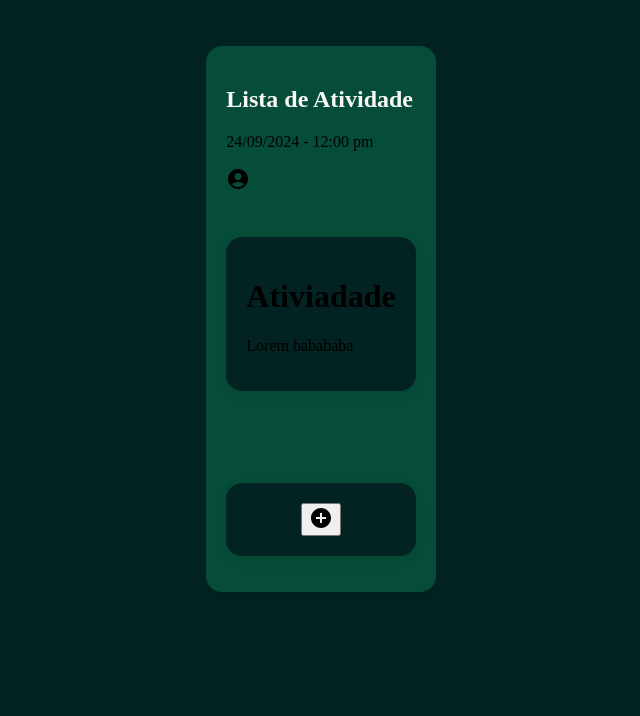
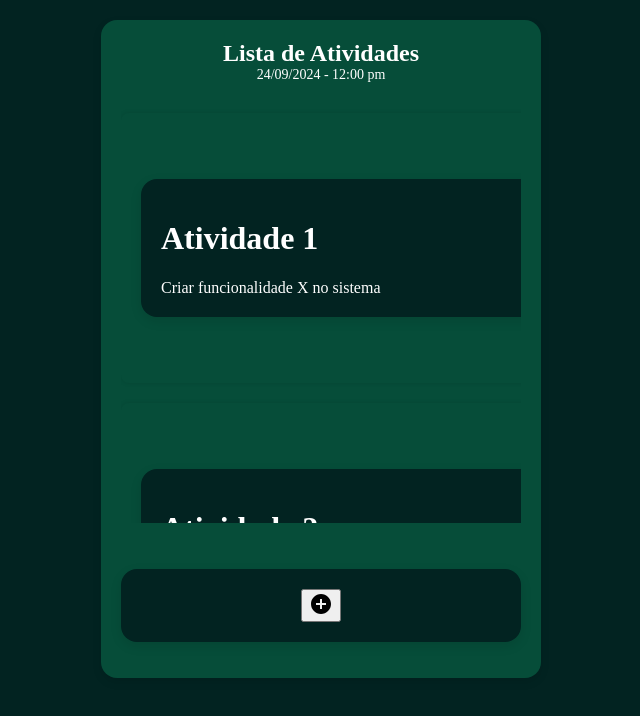
Before and after one commit to 1RiKaS1/Lista-de-Tarefas, a React (Vite) app in the folder lista-de-tarefas/: page / in a window 1280 px wide. Shown: the top 716 px of the page, without its empty margins (319-959 px from the left). Built offline with nearby package versions, Linux system fonts and the light colour scheme.

Commit message:
Trabalhando na Logica e Css no todo

```diff
--- a/lista-de-tarefas/src/components/AddBox.jsx
+++ b/lista-de-tarefas/src/components/AddBox.jsx
@@ -1,11 +1,12 @@
+import React from 'react';
 //Biblioteca
 import AddCircleIcon from '@mui/icons-material/AddCircle';
 //Css
 import "../css/AddBox.css"
 
-export default function AddBox(){
+export default function AddBox({ openModal }){
     return(
-        <div className="addBox_background">
+        <div className="addBox_background" onClick={openModal}>
             	<button><AddCircleIcon>add_circle</AddCircleIcon></button>
         </div>
     )
--- a/lista-de-tarefas/src/components/BoxListBackGround.jsx
+++ b/lista-de-tarefas/src/components/BoxListBackGround.jsx
@@ -1,22 +1,69 @@
+import { useState } from "react";
 import AccountCircleIcon from "@mui/icons-material/AccountCircle";
-
 import "../css/BoxListBackGround.css";
 
 import NoteBox from "./NoteBox";
 import AddBox from "./AddBox";
+import Modal from "./Modal"; // Importar o modal
 
 export default function BoxListBackGround() {
+  const [notes, setNotes] = useState([
+    {
+      key: 1,
+      title: "Atividade 1",
+      text: "Criar funcionalidade X no sistema",
+      isCompleted: false,
+    },
+    {
+      key: 2,
+      title: "Atividade 2",
+      text: "Criar funcionalidade X no sistema",
+      isCompleted: false,
+    },
+    {
+      key: 3,
+      title: "Atividade 3",
+      text: "Criar funcionalidade X no sistema",
+      isCompleted: false,
+    },
+  ]);
+
+  const [isModalOpen, setIsModalOpen] = useState(false);
+
+  const addNote = (newNote) => {
+    setNotes([...notes, newNote]);
+  };
+
+  const openModal = () => {
+    setIsModalOpen(true);
+  };
+
+  const closeModal = () => {
+    setIsModalOpen(false);
+  };
+
   return (
     <div className="card">
       <header className="card-header">
         <section className="header-section">
-          <h1 className="titulo">Lista de Atividade</h1>
+          <h1 className="titulo">Lista de Atividades</h1>
           <p className="horario">24/09/2024 - 12:00 pm</p>
         </section>
       </header>
-      <AccountCircleIcon />
-      <NoteBox />
-      <AddBox />
+
+      {/* Slide bar de notas */}
+      <div className="notes-container">
+        {notes.map((note) => (
+          <div key={note.key} className="note-box">
+            <NoteBox note={note} />
+          </div>
+        ))}
+      </div>
+
+      {/* Botão fixo para adicionar notas */}
+      <AddBox openModal={openModal} />
+
+      {isModalOpen && <Modal closeModal={closeModal} addNote={addNote} />}
     </div>
   );
 }
--- /dev/null
+++ b/lista-de-tarefas/src/components/Modal.jsx
@@ -0,0 +1,45 @@
+import React, { useState } from "react";
+import "../css/Modal.css";
+
+export default function Modal({ closeModal, addNote }) {
+  const [title, setTitle] = useState("");
+  const [text, setText] = useState("");
+
+  const handleSubmit = (e) => {
+    e.preventDefault();
+    if (title && text) {
+      addNote({
+        key: Date.now(),
+        title,
+        text,
+        isCompleted: false,
+      });
+      closeModal(); // Fechar o modal após adicionar a nota
+    }
+  };
+
+  return (
+    <div className="modal-background">
+      <div className="modal-content">
+        <h2>Adicionar Nova Nota</h2>
+        <form onSubmit={handleSubmit}>
+          <input
+            type="text"
+            placeholder="Título"
+            value={title}
+            onChange={(e) => setTitle(e.target.value)}
+          />
+          <textarea
+            placeholder="Texto"
+            value={text}
+            onChange={(e) => setText(e.target.value)}
+          />
+          <button type="submit">Adicionar</button>
+          <button type="button" onClick={closeModal}>
+            Cancelar
+          </button>
+        </form>
+      </div>
+    </div>
+  );
+}
--- a/lista-de-tarefas/src/components/NoteBox.jsx
+++ b/lista-de-tarefas/src/components/NoteBox.jsx
@@ -1,10 +1,10 @@
 import'../css/NoteBox.css';
 
-export default function NoteBox() {
+export default function NoteBox({note}) {
   return (
     <div className="noteBox-container">
-      <h1>Ativiadade</h1>
-      <p>Lorem babababa</p>
+      <h1>{note.title}</h1>
+      <p>{note.text}</p>
     </div>
   );
 }
--- a/lista-de-tarefas/src/css/BoxListBackGround.css
+++ b/lista-de-tarefas/src/css/BoxListBackGround.css
@@ -1,15 +1,111 @@
-.card{
-    background-color: var(--pine);
-    height: 100%;
-    margin-top: 46px;
-    margin-bottom: 46px;
-    border-radius: 16px;
-    padding: 20px;
-    display: flex;
-    flex-direction: column;
-    box-shadow: 0px 4px 12px rgba(0, 0, 0, 0.1);
+/* Contêiner principal do cartão */
+.card {
+  width: 400px; /* Largura fixa do card */
+  padding: 20px;
+  border-radius: 16px; /* Bordas mais arredondadas para o design */
+  box-shadow: 0px 4px 10px rgba(0, 0, 0, 0.1); /* Sombra suave para destacar o card */
+  background-color: var(--pine); /* Cor de fundo mais escura */
+  position: relative;
+  margin: 20px auto; /* Centralizar o card na tela */
+  color: #fff; /* Texto branco */
 }
 
-.titulo{
-    color: var(--anti-flash-white);
+/* Cabeçalho do cartão */
+.card-header {
+  margin-bottom: 20px;
 }
+
+.header-section {
+  display: flex;
+  flex-direction: column;
+  align-items: center;
+}
+
+.titulo {
+  font-size: 1.5rem;
+  font-weight: bold;
+  margin: 0;
+  text-align: center;
+}
+
+.horario {
+  font-size: 0.875rem;
+  color: var(--anti-flash-white);
+  margin: 0;
+}
+
+/* Contêiner para as notas em coluna */
+.notes-container {
+  display: flex;
+  flex-direction: column; /* Alinhar as notas em coluna */
+  gap: 20px; /* Espaçamento vertical entre as notas */
+  padding: 10px 0;
+  max-height: 400px; /* Definir uma altura máxima, se necessário */
+  overflow-y: auto; /* Habilitar rolagem vertical se as notas ultrapassarem a altura do contêiner */
+  overflow-x: hidden; /* Certificar que não tenha rolagem horizontal */
+}
+
+/* Estilo individual para cada note box */
+.note-box {
+  width: 100%; /* Ocupar toda a largura disponível do contêiner */
+  padding: 20px;
+  border-radius: 8px;
+  box-shadow: 0px 0px 5px rgba(0, 0, 0, 0.1);
+  transition: box-shadow 0.3s ease;
+}
+
+.note-box:hover {
+  box-shadow: 0px 0px 10px rgba(0, 0, 0, 0.2); /* Efeito de hover */
+}
+
+.note-box h2 {
+  font-size: 1.25rem;
+  margin: 0;
+  margin-bottom: 10px;
+}
+
+.note-box p {
+  font-size: 1rem;
+  color:var(--anti-flash-white);
+  margin: 0;
+}
+
+/* Botão fixo para adicionar nota */
+.add-box {
+  position: fixed;
+  bottom: 20px; /* Fixo na parte inferior */
+  right: 20px; /* Fixo à direita */
+  background-color: #4caf50;
+  padding: 15px;
+  color: white;
+  border-radius: 50%;
+  cursor: pointer;
+  box-shadow: 0px 4px 6px rgba(0, 0, 0, 0.2);
+  z-index: 1000; /* Garantir que fique acima do conteúdo */
+}
+
+.add-box button {
+  background: none;
+  border: none;
+  color: white;
+  font-size: 24px;
+  cursor: pointer;
+}
+
+.add-box:hover {
+  background-color: #45a049; /* Efeito de hover no botão */
+}
+
+/* Customização da barra de rolagem (opcional) */
+.notes-container::-webkit-scrollbar {
+  width: 8px; /* Largura da barra de rolagem vertical */
+}
+
+.notes-container::-webkit-scrollbar-thumb {
+  background-color: #888; /* Cor do indicador de rolagem */
+  border-radius: 10px;
+}
+
+.notes-container::-webkit-scrollbar-thumb:hover {
+  background-color: #555; /* Cor do indicador de rolagem ao passar o mouse */
+}
--- /dev/null
+++ b/lista-de-tarefas/src/css/Modal.css
@@ -0,0 +1,45 @@
+.modal-background {
+    position: fixed;
+    top: 0;
+    left: 0;
+    width: 100vw;
+    height: 100vh;
+    background-color: rgba(0, 0, 0, 0.5);
+    display: flex;
+    justify-content: center;
+    align-items: center;
+  }
+
+  .modal-content {
+    background-color: white;
+    padding: 20px;
+    border-radius: 8px;
+    box-shadow: 0px 0px 10px rgba(0, 0, 0, 0.1);
+  }
+
+  .modal-content form {
+    display: flex;
+    flex-direction: column;
+  }
+
+  .modal-content input,
+  .modal-content textarea {
+    margin-bottom: 10px;
+    padding: 8px;
+    border: 1px solid #ddd;
+    border-radius: 4px;
+  }
+
+  .modal-content button {
+    padding: 10px;
+    border: none;
+    background-color: #4caf50;
+    color: white;
+    cursor: pointer;
+    border-radius: 4px;
+    margin-top: 10px;
+  }
+
+  .modal-content button[type="button"] {
+    background-color: #f44336;
+  }
--- a/lista-de-tarefas/src/global.css
+++ b/lista-de-tarefas/src/global.css
@@ -4,7 +4,7 @@
     --bangladesh-green: #006A4C;
     --mountain-meadow: #2CC98D;
     --caribbean-green: #00FF91;
-    --anti-flash-white: #F8F8F6;
+    : #F8F8F6;
 
     --pine: #064D39;
     --basil: #08613A;
```
Also changed, not shown: lista-de-tarefas/src/css/AddBox.css (line endings or trailing spaces).
